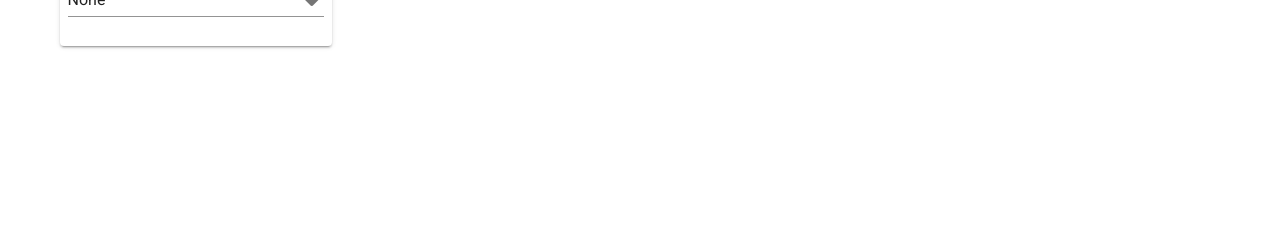
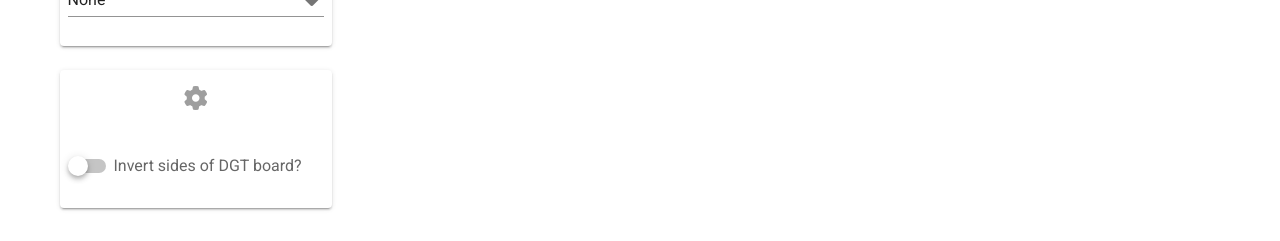
Before and after one commit to windler/chesspal, a Vue app in the folder web/vue-frontend/: page / in a window 1280 px wide. Shown: the part 784-1025 px from the top of the page. Before the commit the page ends 866 px from the top, so only its background shows below. Built offline with nearby package versions, Linux system fonts and the light colour scheme; no server answers.

Commit message:
Support upside down dgt board

```diff
--- a/web/vue-frontend/src/App.vue
+++ b/web/vue-frontend/src/App.vue
@@ -36,6 +36,11 @@
                 :locked="started"
                 class="my-6"
               />
+              <SettingsCard
+                v-on:upsideDownChange="upsideDown = $event"
+                :locked="started"
+                class="my-6"
+              />
             </v-sheet>
           </v-col>
 
@@ -71,6 +76,7 @@ import EvalInfo from "./components/EvalInfo.vue";
 import MoveList from "./components/MoveList.vue";
 import ChessBoard from "./components/ChessBoard.vue";
 import PGNCard from "./components/PGNCard.vue";
+import SettingsCard from "./components/SettingsCard.vue";
 
 export default {
   name: "App",
@@ -82,10 +88,12 @@ export default {
     MoveList,
     ChessBoard,
     PGNCard,
+    SettingsCard
   },
 
   data: () => ({
     connection: null,
+    upsideDown: false,
     speech: null,
     lastMove: "",
     movesBlack: [],
@@ -147,6 +155,7 @@ export default {
               type: Number(this.black.mode),
             },
             evalMode: Number(this.evalMode),
+            upsideDown: Boolean(this.upsideDown),
           },
         });
 
@@ -167,7 +176,6 @@ export default {
     var that = this;
 
     this.connection.onmessage = function (event) {
-      console.log(event.data);
       var data = JSON.parse(event.data);
       if (data.svgPosition != "") {
         that.currentPosition = data.svgPosition;
--- /dev/null
+++ b/web/vue-frontend/src/components/SettingsCard.vue
@@ -0,0 +1,32 @@
+<template>
+  <v-card variant="outlined">
+    <v-card-title primary-title class="justify-center">
+      <v-icon color="grey">fat fa-gear</v-icon>
+    </v-card-title>
+
+    <v-card-actions>
+      <v-container fluid>
+        <v-row>
+          <v-switch
+            v-model="upsideDown"
+            label="Invert sides of DGT board?"
+            v-on:change="$emit('upsideDownChange', $event)"
+          />
+        </v-row>
+      </v-container>
+    </v-card-actions>
+  </v-card>
+</template>
+
+<script>
+export default {
+  name: "SettingsCard",
+  props: ["locked"],
+
+  data() {
+    return {
+      upsideDown: false,
+    };
+  },
+};
+</script>
```
Also changed, not shown: 2 other files (tests, documents, lock files or other folders).
